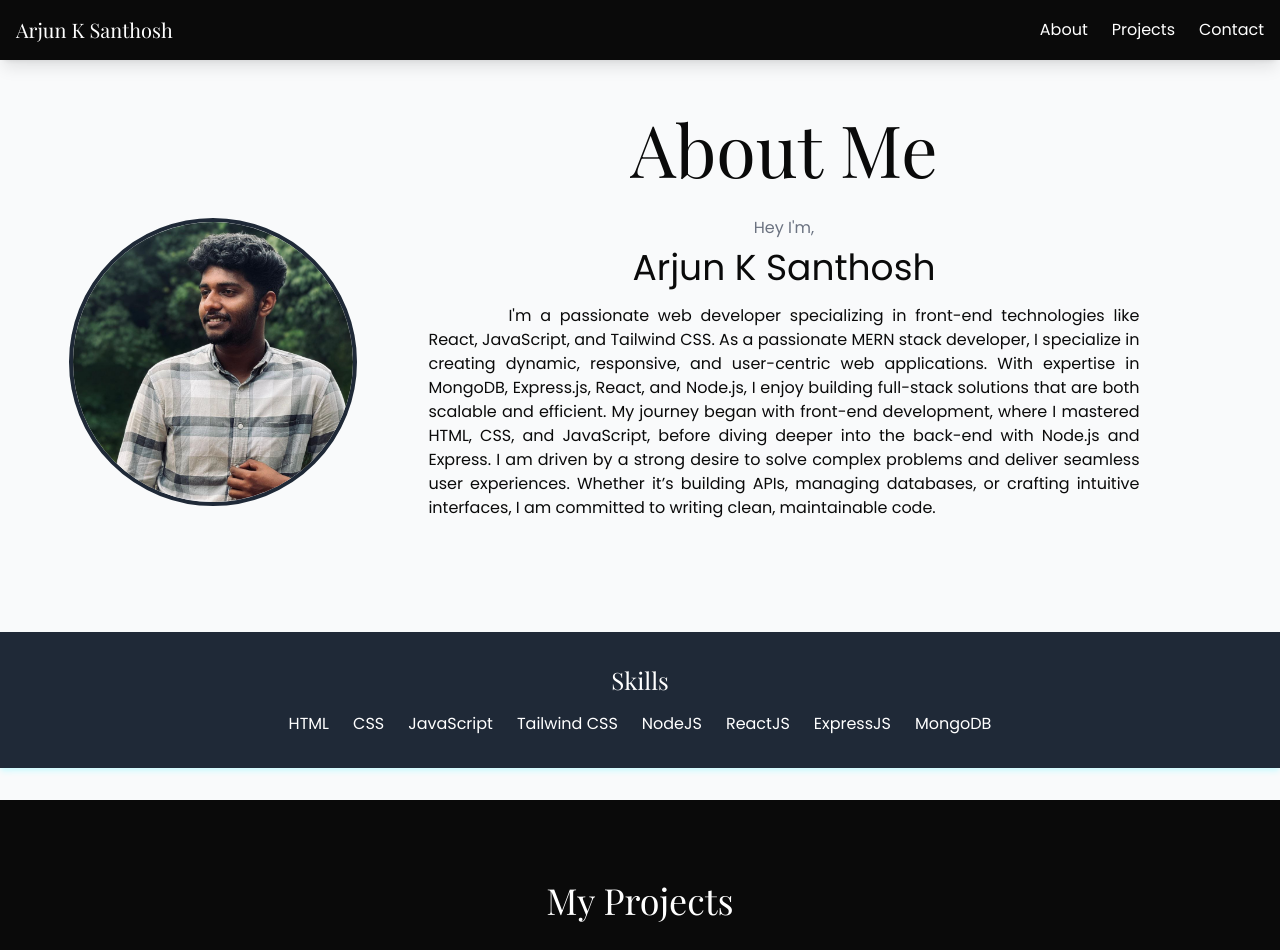
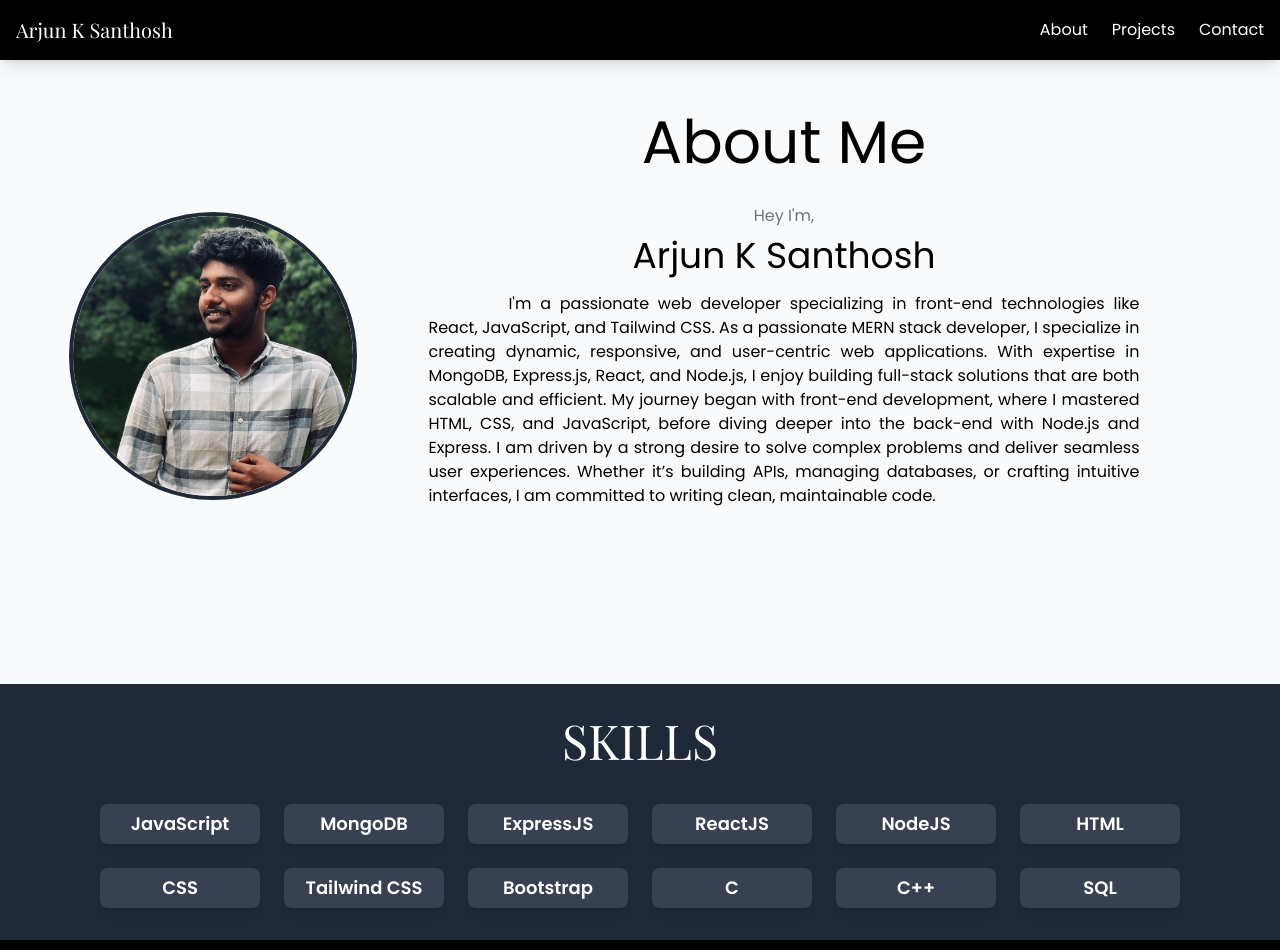
Before and after one commit to ArjunKSanthosh/portfolio, a React (Vite) app in the folder portfolio/: page / in a window 1280 px wide. Shown: the top 950 px of the page. Built offline with nearby package versions, Linux system fonts and the light colour scheme.

Commit message:
kazhinju

```diff
--- a/portfolio/src/App.jsx
+++ b/portfolio/src/App.jsx
@@ -5,14 +5,15 @@ import About from './components/About';
 import Projects from './components/Projects';
 import Contact from './components/Contact';
 import Footer from './components/Footer';
+import Skill from './components/Skills';
 import './css/app.css'
 
 function App() {
   return (
     <div className="font-sans bg-gray-50">
       <Navbar />
-
       <About />
+      <Skill/>
       <Projects />
       <Contact />
       <Footer />
--- a/portfolio/src/components/About.jsx
+++ b/portfolio/src/components/About.jsx
@@ -12,7 +12,8 @@ function About() {
   }, []);
 
   return (
-    <section id="about" className="py-8 text-white shadow-md shadow-gray-200">
+    <>
+    <section id="about" className="py-8 text-white ">
       <div
         className="bg-cover bg-center h-full"
         style={{ backgroundImage: 'url("/arjun.jpg")' }} // Replace with your image path
@@ -24,9 +25,9 @@ function About() {
           alt=""
           className={`w-72 h-72 object-cover rounded-full mt-28 border-4 border-gray-800 	  transform hover:scale-105 transition-all duration-500 hover:shadow-lg hover:border-cyan-500 hover:shadow-cyan-500 ${isVisible ? 'reveal-bottom' : ''}`}
           style={{ transitionDelay: '0.2s' }}
-        />
+          />
        <div className='w-8/12'>
-       <h2 className={`text-7xl mt-5 font-serif text-black ${isVisible ? 'reveal-top' : ''}`} style={{ transitionDelay: '0.1s' }}>About Me</h2>
+       <h2 className={`text-6xl mt-5 font-sans text-black ${isVisible ? 'reveal-top' : ''}`} style={{ transitionDelay: '0.1s' }}>About Me</h2>
         <h3 className={`text-l  mt-8 text-gray-500 ${isVisible ? 'reveal-left' : ''}`} style={{ transitionDelay: '0.3s' }}> Hey I'm,</h3>
         <h3 className={`text-4xl mt-2 text-black ${isVisible ? 'reveal-right' : ''}`} style={{ transitionDelay: '0.4s' }}> Arjun K Santhosh</h3>
         <p className={`mt-4 text-base  w-5/6 m-auto text-justify indent-20 text-black ${isVisible ? 'reveal-left' : ''}`} style={{ transitionDelay: '0.5s' }}>
@@ -39,25 +40,11 @@ function About() {
         </p>
        </div>
         </div>
-
-        <div className="mt-28">
-          <div className="bg-gray-800 text-white p-8 shadow-lg mx-auto shadow-md shadow-cyan-100">
-            <h3 className={`text-2xl font-serif ${isVisible ? 'reveal-top' : ''}`} style={{ transitionDelay: '0.6s' }}>Skills</h3>
-            <ul className="mt-4 flex justify-center gap-6">
-              <li className={`transform hover:scale-110 transition-all duration-400 ${isVisible ? 'reveal-left' : ''}`} style={{ transitionDelay: '0.7s' }}>HTML</li>
-              <li className={`transform hover:scale-110 transition-all duration-400 ${isVisible ? 'reveal-left' : ''}`} style={{ transitionDelay: '0.8s' }}>CSS</li>
-              <li className={`transform hover:scale-110 transition-all duration-400 ${isVisible ? 'reveal-left' : ''}`} style={{ transitionDelay: '0.9s' }}>JavaScript</li>
-              <li className={`transform hover:scale-110 transition-all duration-400 ${isVisible ? 'reveal-left' : ''}`} style={{ transitionDelay: '1s' }}>Tailwind CSS</li>
-              <li className={`transform hover:scale-110 transition-all duration-400 ${isVisible ? 'reveal-left' : ''}`} style={{ transitionDelay: '1.1s' }}>NodeJS</li>
-              <li className={`transform hover:scale-110 transition-all duration-400 ${isVisible ? 'reveal-left' : ''}`} style={{ transitionDelay: '1.2s' }}>ReactJS</li>
-              <li className={`transform hover:scale-110 transition-all duration-400 ${isVisible ? 'reveal-left' : ''}`} style={{ transitionDelay: '1.3s' }}>ExpressJS</li>
-              <li className={`transform hover:scale-110 transition-all duration-400 ${isVisible ? 'reveal-left' : ''}`} style={{ transitionDelay: '1.3s' }}>MongoDB</li>
-            </ul>
             </div>
 
-            </div>
-            </div>
             </section>
+
+    </>
   )
 }
 export default About
--- /dev/null
+++ b/portfolio/src/components/Skills.jsx
@@ -0,0 +1,22 @@
+import React from "react";
+
+function Skill(){
+
+    return(
+        <div className=" bg-gray-800 mt-36 h-full">
+        <div className="bg-gray-800 text-white p-8 mx-auto ">
+          <h3 className='text-5xl mb-10 font-serif m-auto text-center' >SKILLS</h3>
+          <ul className="mt-4 flex justify-center flex-wrap gap-6 m-auto">
+                    {["JavaScript", "MongoDB", "ExpressJS", "ReactJS", "NodeJS", "HTML", "CSS", "Tailwind CSS", "Bootstrap", "C", "C++", "SQL"].map(skill => (
+                        <li key={skill} className='bg-gray-700 p-4 rounded-lg shadow-lg hover:shadow-xl transition-all duration-300 w-40 h-10 text-center flex items-center justify-center text-lg font-semibold transform hover:scale-105 hover:bg-gradient-to-r from-blue-500 to-purple-500'>
+                            {skill}
+                        </li>
+                    ))}
+                </ul>
+
+          </div>
+
+          </div>
+    )
+}
+export default Skill;
--- a/portfolio/tailwind.config.js
+++ b/portfolio/tailwind.config.js
@@ -7,7 +7,7 @@ export default {
   theme: {
     extend: {
       colors: {
-        black: "#0a0a0a",
+        // black: "#0a0a0a",
         orange: "#f97316", // Customize the orange shade
       },
       fontFamily: {
```
